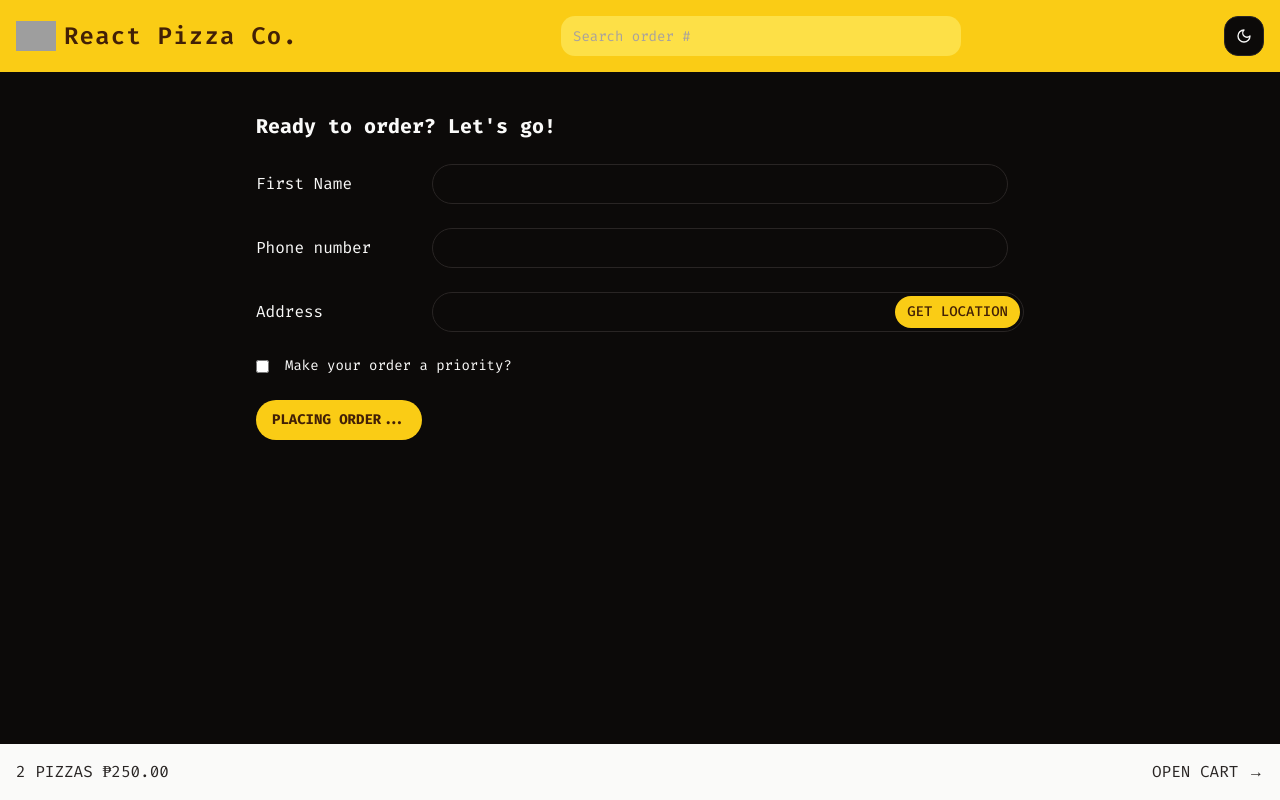
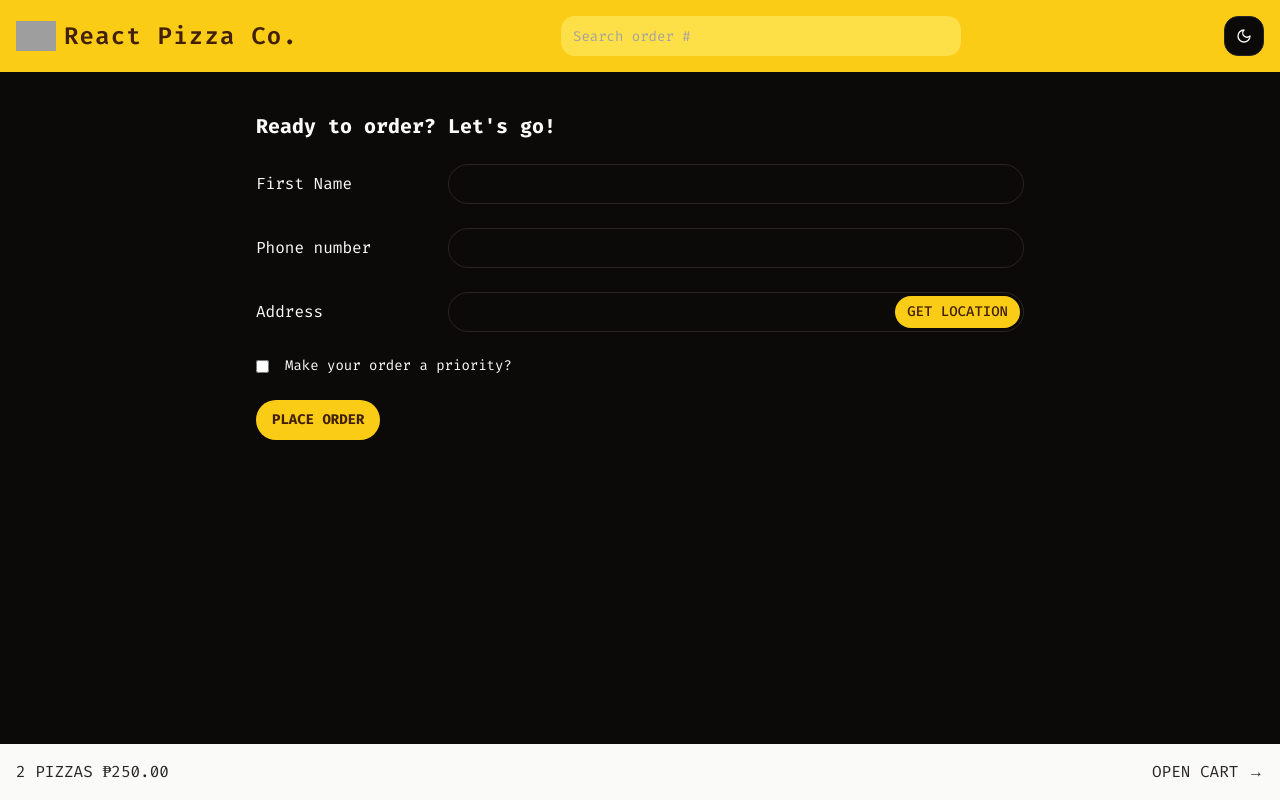
Before and after one commit to jericepon/react-temp-app, a React (Vite) app: page /order/new in a window 1280 px wide. Built offline with nearby package versions, Linux system fonts and the light colour scheme; grey boxes are pictures that could not be loaded.

Commit message:
enhance CreateOrder component with phone validation and error handling; update Order component to display estimated delivery time; add calcMinutesLeft helper function

```diff
--- a/src/features/order/CreateOrder.tsx
+++ b/src/features/order/CreateOrder.tsx
@@ -1,24 +1,49 @@
 import API from "@/api";
 import { Button } from "@/components/ui/button";
 import { Input } from "@/components/ui/input";
-import { ActionFunction, ActionFunctionArgs, Form, redirect } from "react-router";
+import { validatePhone } from "@/lib/helpers";
+import {
+  ActionFunction,
+  ActionFunctionArgs,
+  Form,
+  redirect,
+  useActionData,
+  useNavigation,
+} from "react-router";
 
 const CreateOrder = () => {
+  const navigation = useNavigation();
+  const formErrors = useActionData();
+  const isSubmitting = navigation.state === "submitting";
+
   return (
     <>
       <Form className="page-inner space-y-6" method="POST">
         <h1 className="page-title">Ready to order? Let's go!</h1>
-        <div className="flex items-center">
+        <div className="flex items-center justify-between">
           <div className="min-w-44">First Name</div>
           <Input id="name" name="name" className="max-w-xl rounded-full" required />
         </div>
-        <div className="flex items-center">
+        <div className="flex items-center justify-between relative">
           <div className="min-w-44">Phone number</div>
-          <Input id="phone" name="phone" className="max-w-xl rounded-full" required />
+          <Input
+            type="tel"
+            id="phone"
+            name="phone"
+            className={`max-w-xl rounded-full after: ${
+              formErrors?.errors.phone && "border-destructive bg-destructive-foreground"
+            }`}
+            required
+          />
+          {formErrors?.errors && (
+            <div className="text-red-500 text-sm absolute -bottom-5 right-0">
+              {formErrors?.errors.phone}
+            </div>
+          )}
         </div>
-        <div className="flex items-center relative">
+        <div className="flex items-center justify-between relative">
           <div className="min-w-44">Address</div>
-          <Input id="address" name="address" className="max-w-2xl rounded-full" required />
+          <Input id="address" name="address" className="max-w-xl rounded-full" required />
           <Button
             size={"sm"}
             className="rounded-full uppercase absolute max-w-[125px] max-h-[32px] m-auto mr-1 top-0 bottom-0 right-0"
@@ -32,9 +57,9 @@ const CreateOrder = () => {
             Make your order a priority?
           </label>
         </div>
-        <Button className="mt-4 rounded-full uppercase font-bold">
+        <Button disabled={isSubmitting} className="mt-4 rounded-full uppercase font-bold">
           {/* <span>Order now from ₱500</span> */}
-          <span>Placing order...</span>
+          {isSubmitting ? <span>Placing order...</span> : <span>Place order</span>}
         </Button>
       </Form>
     </>
@@ -44,7 +69,7 @@ const CreateOrder = () => {
 export const action: ActionFunction = async ({ request }: ActionFunctionArgs) => {
   const formData = await request.formData();
   const { ...rest } = Object.fromEntries(formData);
-
+  const errors: Record<string, string> = {};
   const order = {
     ...rest,
     customer: "Jeric",
@@ -98,8 +123,15 @@ export const action: ActionFunction = async ({ request }: ActionFunctionArgs) =>
     ],
   };
 
+  if (!validatePhone(rest.phone as string)) {
+    errors.phone = "Please enter a valid phone number";
+  }
+
+  if (Object.keys(errors).length) {
+    return { errors };
+  }
+
   const NewOrder = await API.post<{ data: { id: number } }>("/order", order);
-
   return redirect(`/order/${NewOrder.data.data.id}`); // Redirect to the newly created order
 };
 
--- a/src/features/order/Order.tsx
+++ b/src/features/order/Order.tsx
@@ -1,6 +1,6 @@
 import API from "@/api";
 import { Button } from "@/components/ui/button";
-import { formatCurrency } from "@/lib/helpers";
+import { calcMinutesLeft, formatCurrency } from "@/lib/helpers";
 import { OrderCartItem, Order as OrderData } from "@/types/order";
 import { LoaderFunction, LoaderFunctionArgs, useLoaderData, useParams } from "react-router";
 
@@ -30,7 +30,9 @@ const Order = () => {
         </div>
         {/* ETA */}
         <div className="flex p-4 bg-muted text-muted-foreground">
-          <div className="font-lg font-bold">Order 53 minutes left</div>
+          <div className="font-lg font-bold">
+            Order {calcMinutesLeft(orderData.estimatedDelivery)} minutes left
+          </div>
           <div className="ml-auto">
             <div className="text-sm">
               (Estimated delivery:{" "}
@@ -45,6 +47,7 @@ const Order = () => {
             </div>
           </div>
         </div>
+
         {/* Order items */}
         <div className="block">
           {orderData.cart.map((orderItem, index) => (
@@ -68,10 +71,11 @@ const Order = () => {
             </div>
           </div>
         </div>
-        <Button className="mt-4 rounded-full uppercase font-bold float-right">
-          <span>Make priority</span>
-          {/* <span>Placing order...</span> */}
-        </Button>
+        {orderData.priority && (
+          <Button className="mt-4 rounded-full uppercase font-bold float-right">
+            <span>Make priority</span>
+          </Button>
+        )}
       </div>
     </>
   );
--- a/src/lib/helpers.tsx
+++ b/src/lib/helpers.tsx
@@ -4,3 +4,12 @@ export const formatCurrency = (value: number) => {
     currency: "USD",
   }).format(value);
 };
+
+export const validatePhone = (str: string) =>
+  /^\+?\d{1,4}?[-.\s]?\(?\d{1,3}?\)?[-.\s]?\d{1,4}[-.\s]?\d{1,4}[-.\s]?\d{1,9}$/.test(str);
+
+export function calcMinutesLeft(dateStr: string) {
+  const d1 = new Date().getTime();
+  const d2 = new Date(dateStr).getTime();
+  return Math.round((d2 - d1) / 60000);
+}
```
